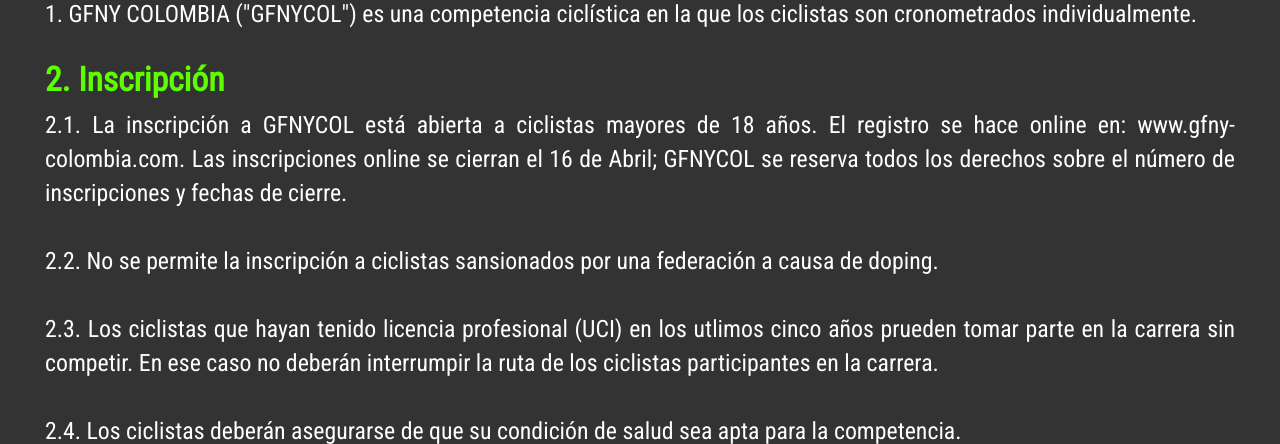
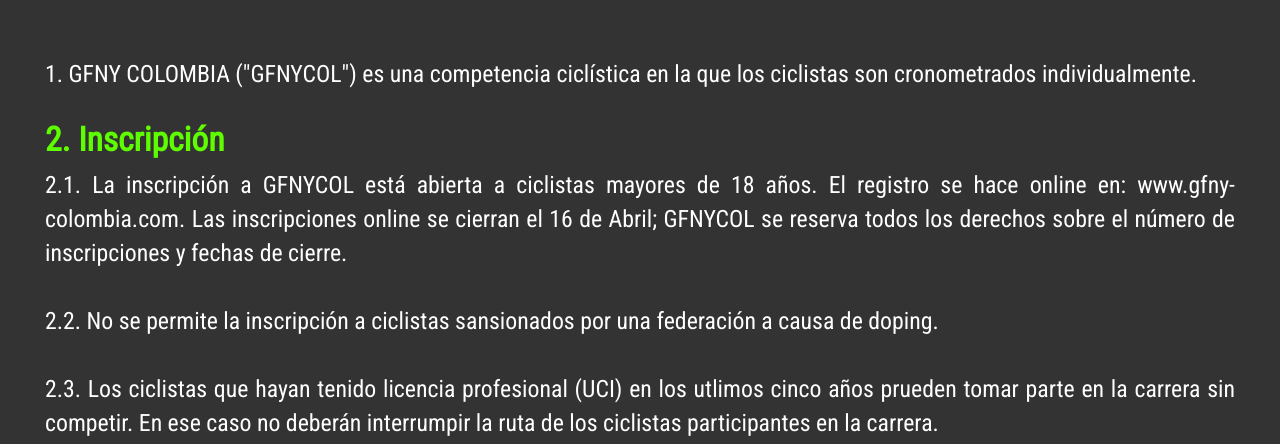
Before and after one commit to CannedHead/GFNY, a PHP site: page /reglas.php in a window 1280 px wide. Shown: the part 349-793 px from the top of the page. Run offline with PHP 8.4, Linux system fonts and the light colour scheme.

Commit message:
margin on top of the first rule -> Vista Reglas

```diff
--- a/css/style.css
+++ b/css/style.css
@@ -543,3 +543,9 @@ a:hover{
 	font-weight: 550;
 	text-align: justify;
 }
+
+@media (min-width: 750px) {
+	#regla-one{
+		margin-top:5%;
+	}
+}
--- a/reglas.php
+++ b/reglas.php
@@ -13,7 +13,7 @@
 			</div>
 
 			<div class='col-xs-12'>
-				<p>
+				<p id='regla-one'>
 					1. GFNY COLOMBIA ("GFNYCOL") es una competencia ciclística en la que los ciclistas son cronometrados individualmente.<br>
 				</p>
 			</div>
```
